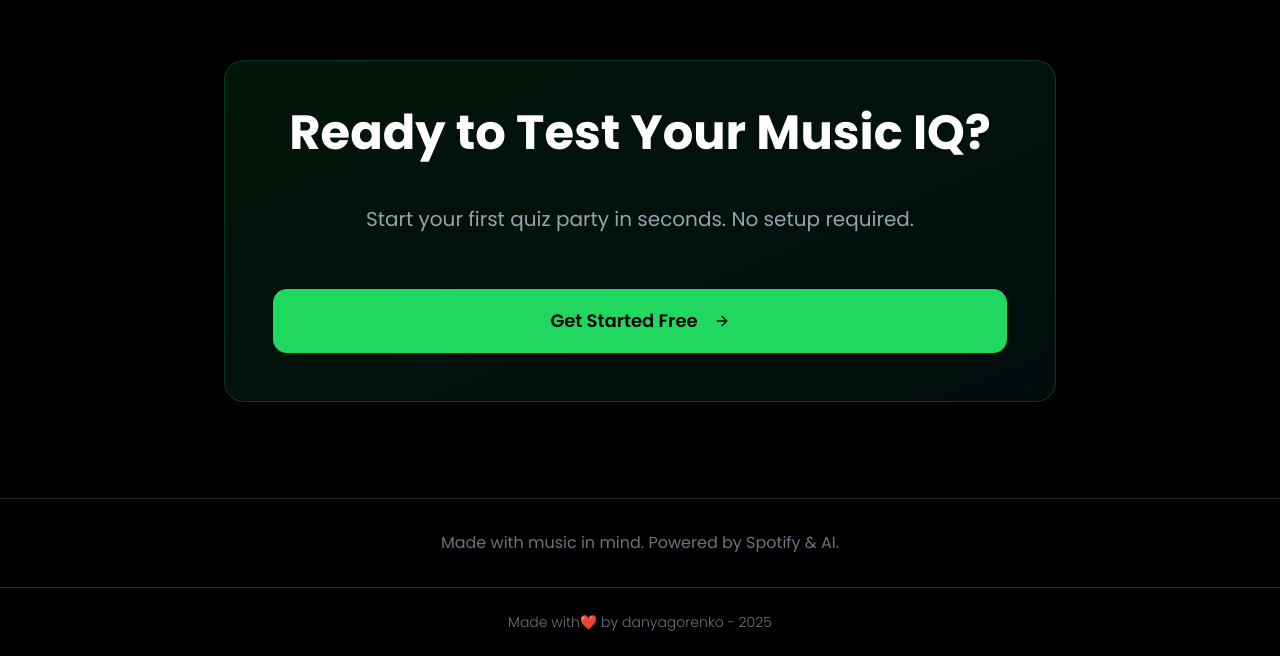
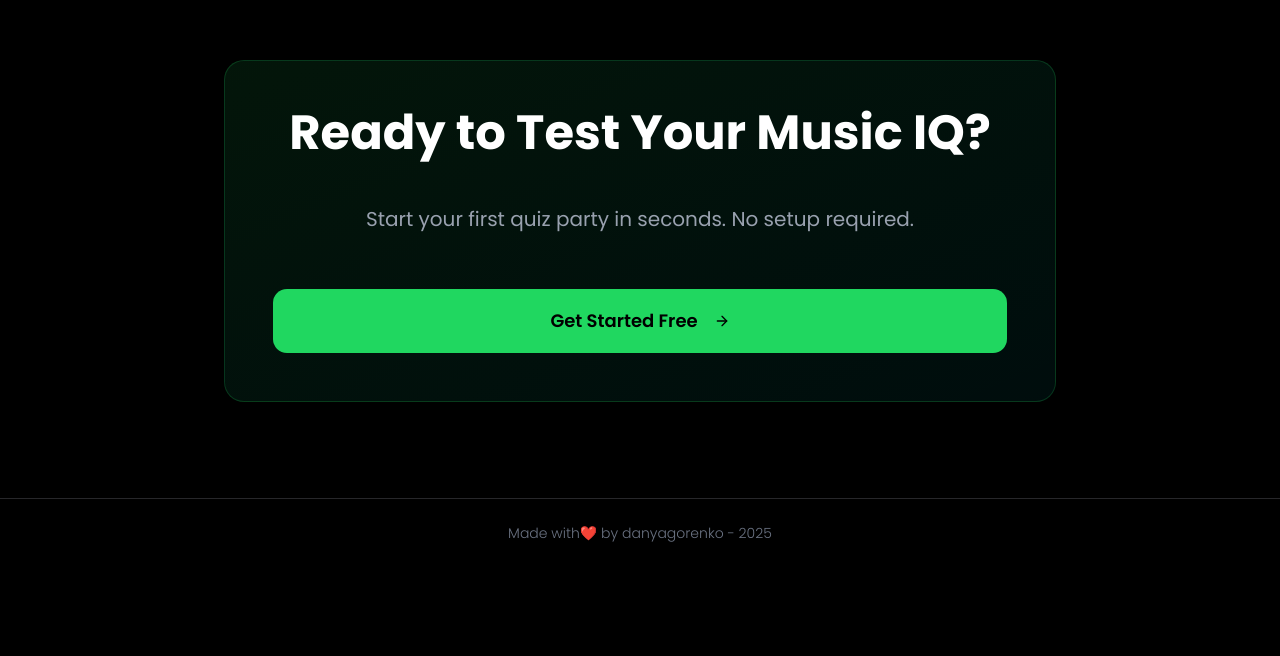
Before and after one commit to danyagorenko113/quiz, a Next.js app: page / in a window 1280 px wide. Shown: the part 2118-2774 px from the top of the page. After the commit the page ends 2685 px from the top, so only its background shows below. Built offline with nearby package versions, Linux system fonts and the light colour scheme; no server answers.

Commit message:
Update landing-page.tsx

```diff
--- a/components/landing-page.tsx
+++ b/components/landing-page.tsx
@@ -180,11 +180,7 @@ export function LandingPage({ session }: LandingPageProps) {
       </div>
 
       {/* Footer */}
-      <div className="border-t border-zinc-800 py-8">
-        <div className="max-w-7xl mx-auto px-4 sm:px-6 lg:px-8">
-          <p className="text-center text-gray-500">Made with music in mind. Powered by Spotify & AI.</p>
-        </div>
-      </div>
+
     </div>
   )
 }
```
